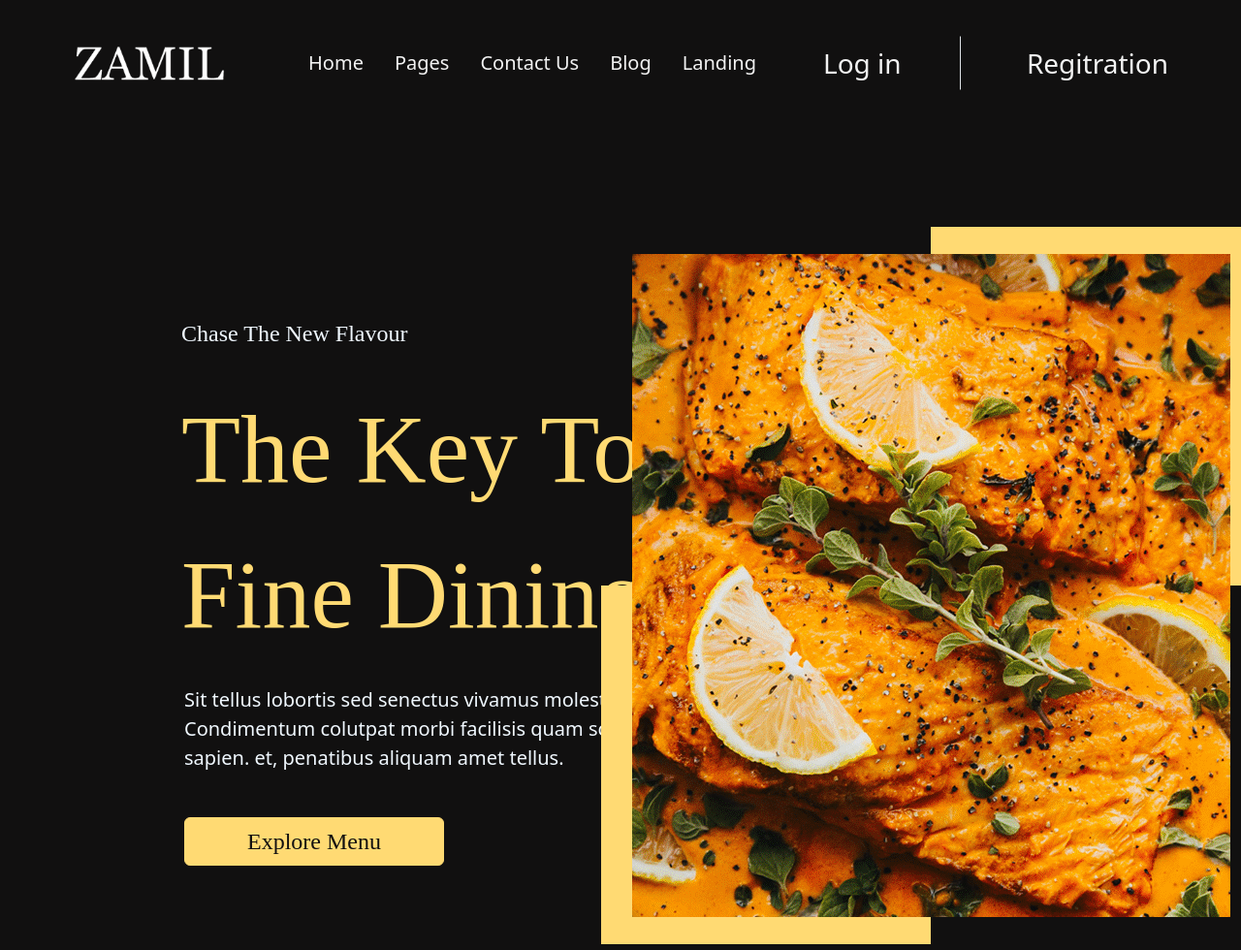
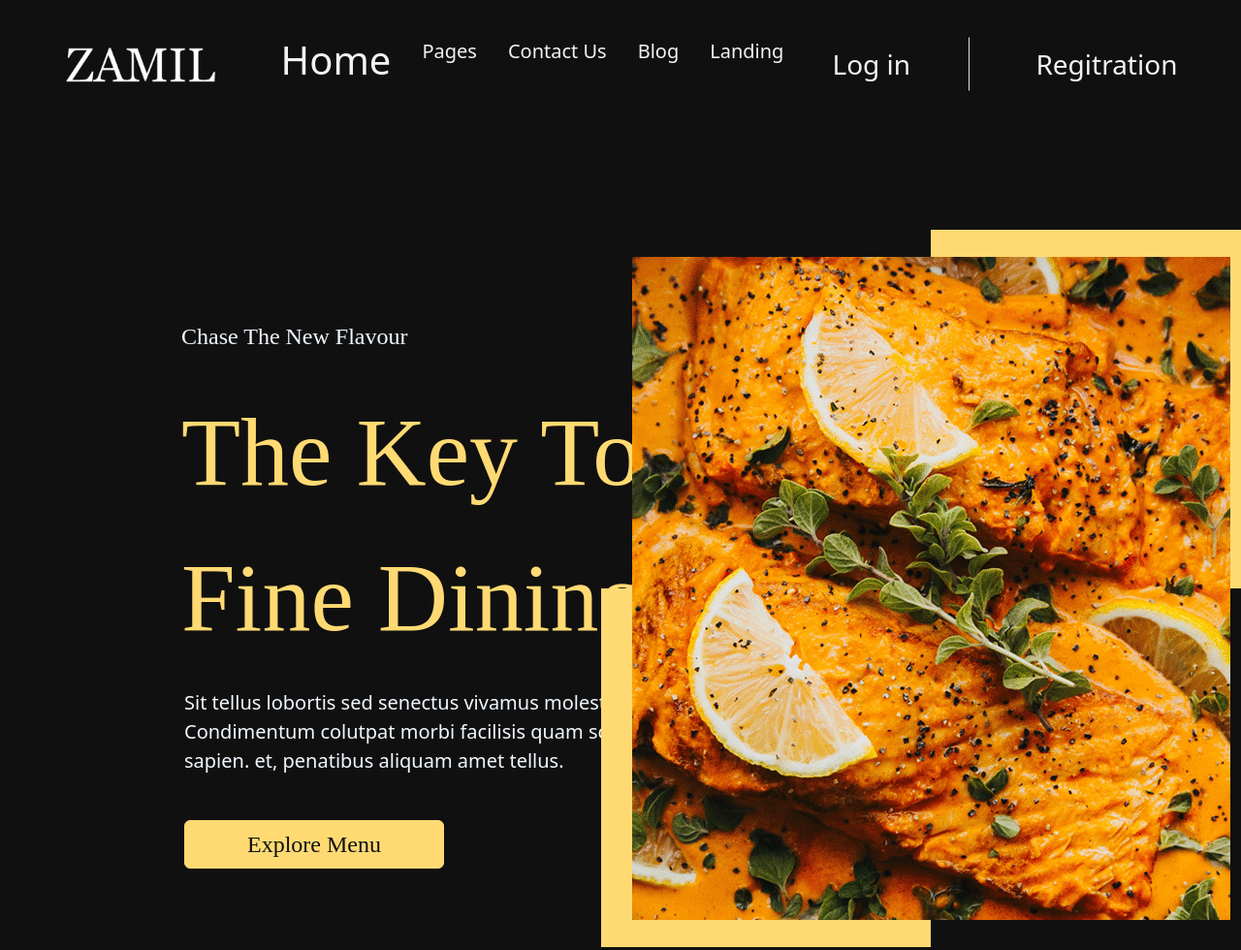
Before and after one commit to Maxi-95/Primero-Pagina, a website: page index.html in a window 1280 px wide. Shown: the top 980 px of the page at 97% size. Drawn offline with nearby package versions, Linux system fonts and the light colour scheme.

Commit message:
nuevo cambio en el navegador

```diff
--- a/index.html
+++ b/index.html
@@ -21,7 +21,7 @@
           </nav>
           <ul class="nav justify-content-center">
             <li class="nav-item">
-              <a class="nav-link px-4"href="#" >Home</a>
+              <a class="nav-link px-4"href="#" ><h1>Home</h1></a>
             </li>
             <li class="nav-item">
               <a class="nav-link px-4" href="#">Pages</a>
```
